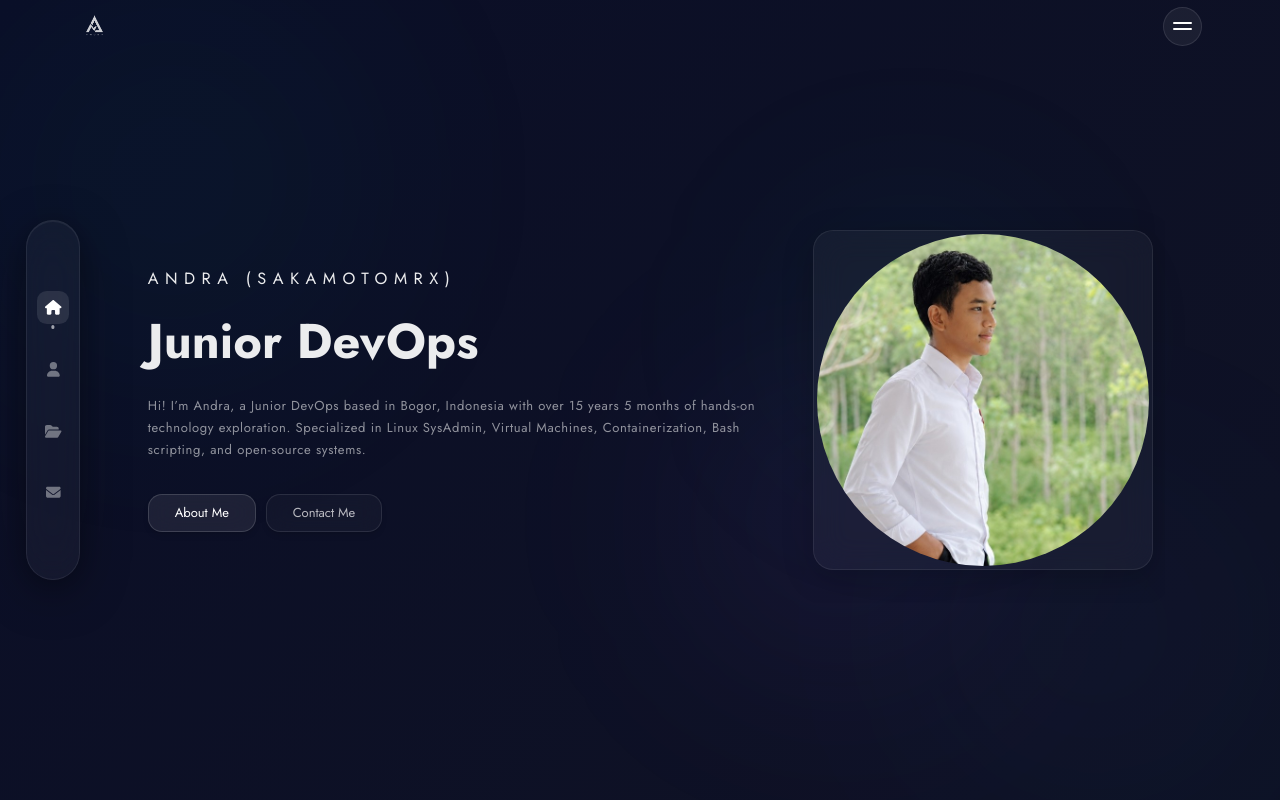
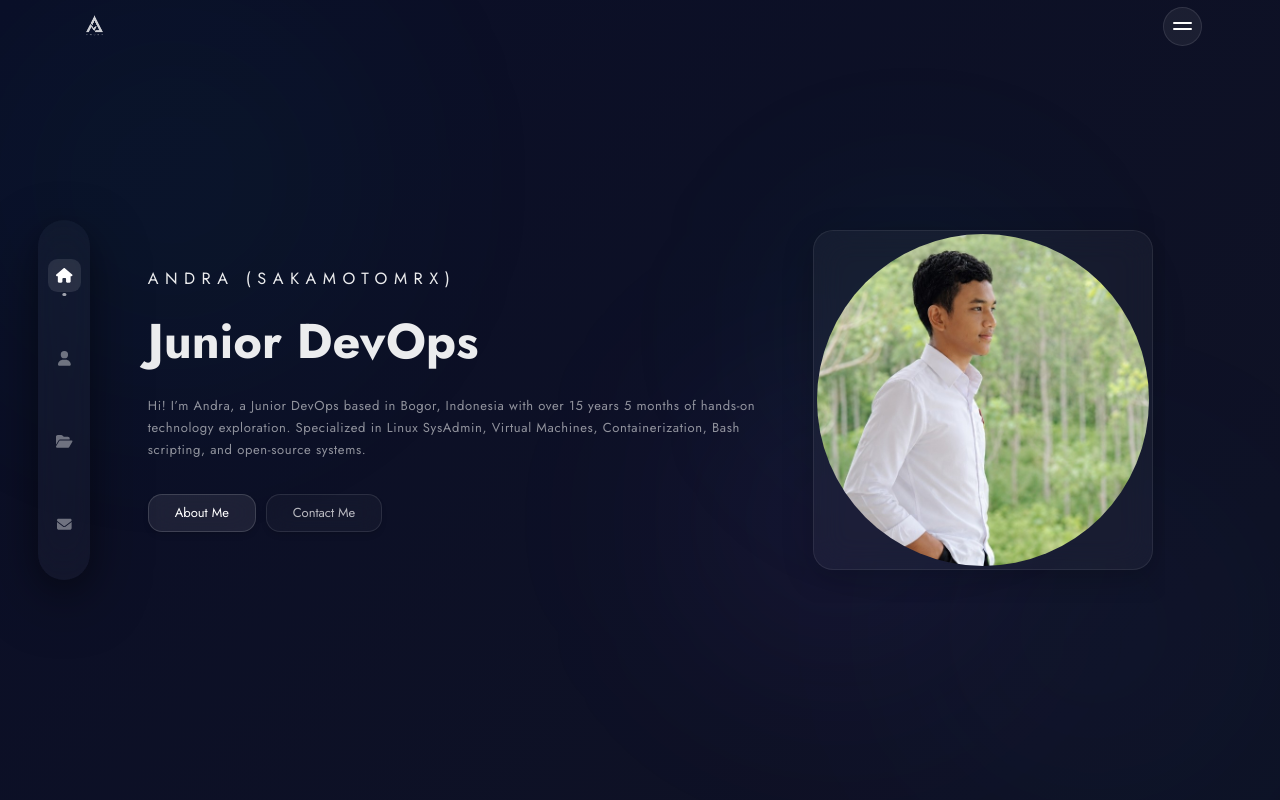
Before and after one commit to SakamotoMrX/Portofolio-Andra, a Next.js app: page / in a window 1280 px wide. Shown: the top 800 px of the page. Built offline with nearby package versions, Linux system fonts and the light colour scheme; no server answers.

Commit message:
sidebar: floating dock - no border, bigger shadow/blur, justify-between, left-[3vw]

```diff
--- a/components/Sidebar.jsx
+++ b/components/Sidebar.jsx
@@ -34,18 +34,17 @@ const Sidebar = () => {
 	}, []);
 
 	return (
-		<div className="fixed z-40 left-8 max-md:hidden"
+		<div className="fixed z-40 left-[3vw] max-md:hidden"
 			style={{ top: "50%", transform: "translateY(-50%)" }}>
-			<div className="flex flex-col items-center px-3 rounded-full shadow-2xl"
+			<div className="flex flex-col items-center px-3 rounded-full"
 				style={{
 					height: "45vh",
-					background: "rgba(255, 255, 255, 0.04)",
-					backdropFilter: "blur(28px)",
-					WebkitBackdropFilter: "blur(28px)",
-					border: "1px solid rgba(255, 255, 255, 0.08)",
-					boxShadow: "0 12px 48px rgba(0,0,0,0.35), 0 4px 20px rgba(0,0,0,0.15), 0 0 80px rgba(255,255,255,0.03), inset 0 1px 0 rgba(255,255,255,0.06)",
+					background: "rgba(255, 255, 255, 0.03)",
+					backdropFilter: "blur(32px)",
+					WebkitBackdropFilter: "blur(32px)",
+					boxShadow: "0 20px 60px rgba(0,0,0,0.4), 0 8px 24px rgba(0,0,0,0.2), 0 0 120px rgba(255,255,255,0.02)",
 				}}>
-				<ul id="sidebar" className="flex flex-col items-center justify-center gap-9 h-full py-14">
+				<ul id="sidebar" className="flex flex-col items-center justify-between h-full py-12">
 					{navItems.map((item) => (
 						<li key={item.anchor} data-menuanchor={item.anchor} className="relative">
 							<a
```
Also changed, not shown: 1 other file (tests, documents, lock files or other folders).
